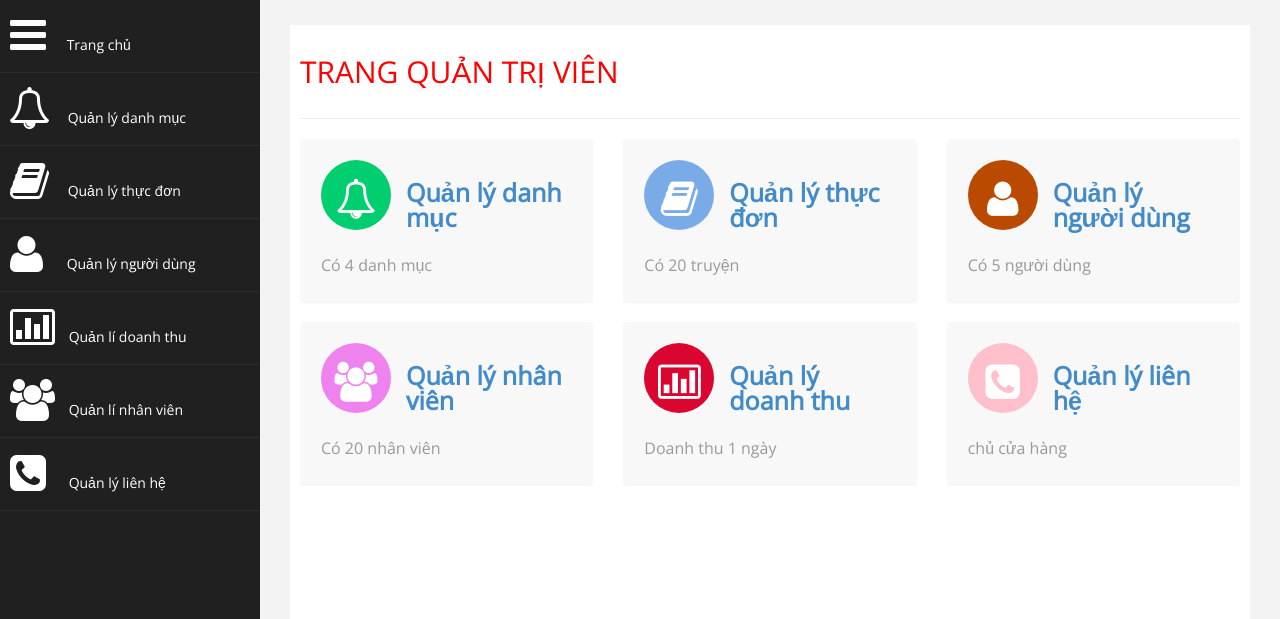
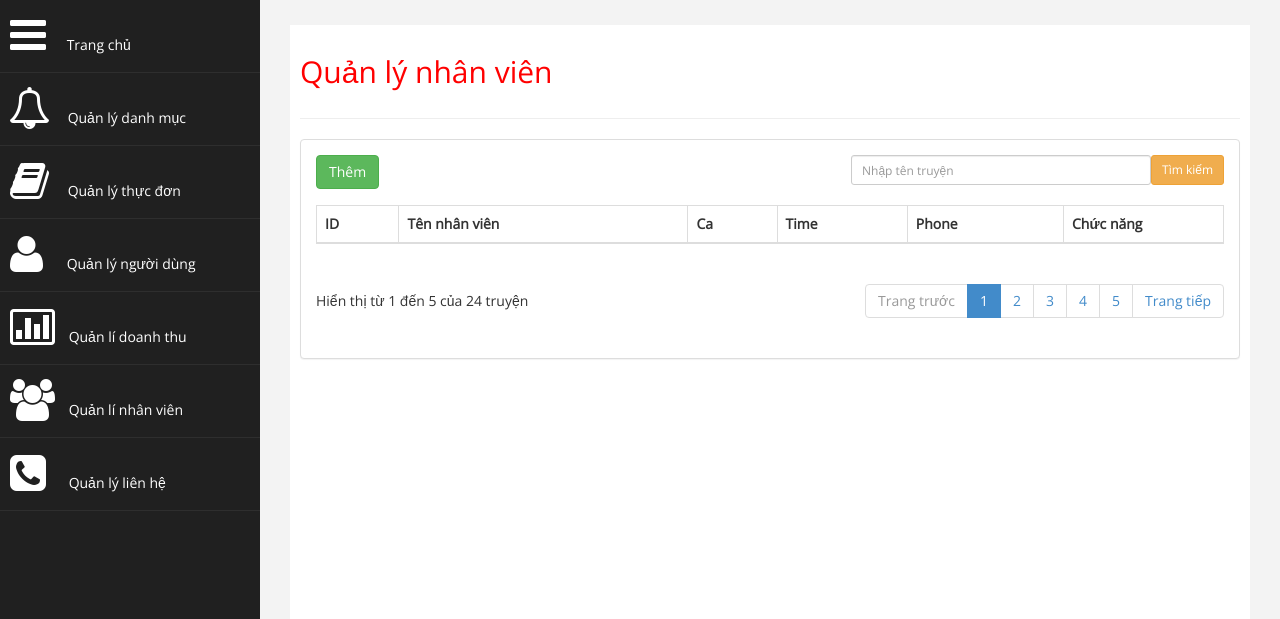
Before and after one commit to havy313/QLi_coffee, a PHP site: page /staff/index.php in a window 1280 px wide. Shown: the part 122-741 px from the top of the page. Run offline with PHP 8.4, Linux system fonts and the light colour scheme; the visitor is signed in with stand-in values (Sample User, id 1); tables that the repository leaves empty or names only in its code hold one stand-in row (values such as "Sample post"); lists and menus that the app fills with data are empty; some libraries are stand-ins or nearby versions.

Commit message:
update staff

```diff
--- a/menu/index.php
+++ b/menu/index.php
@@ -76,7 +76,7 @@
                                              if ($arItem['hinhanh'] != '' ) {
 
                                             ?>
-                                            <img src="/files/<?php echo $arItem['hinhanh'];?>" alt="" height="80px" width="100px" />
+                                            <img src="/files/<?php echo $arItem['hinhanh'];?>" alt="" height="100px" width="100px"/>
                                             <?php
                                                 }
                                             ?>
--- /dev/null
+++ b/staff/index.php
@@ -0,0 +1,108 @@
+<?php require_once $_SERVER['DOCUMENT_ROOT'] . '/templates/admin/inc/header.php';
+
+?>
+<?php require_once $_SERVER['DOCUMENT_ROOT'] . '/templates/admin/inc/leftbar.php'; ?>
+<div id="page-wrapper">
+    <div id="page-inner">
+        <div class="row">
+            <div class="col-md-12">
+                <h2>Quản lý nhân viên</h2>
+            </div>
+        </div>
+        <!-- /. ROW  -->
+        <hr />
+        <?php
+          if (isset($_GET['msg'])){
+              echo $_GET['msg'];
+          }
+        ?>
+        <div class="row">
+            <div class="col-md-12">
+                <!-- Advanced Tables -->
+                <div class="panel panel-default">
+                    <div class="panel-body">
+                        <div class="table-responsive">
+                            <div class="row">
+                                <div class="col-sm-6">
+                                    <a href="add.php" class="btn btn-success btn-md">Thêm</a>
+                                </div>
+                                <div class="col-sm-6" style="text-align: right;">
+                                    <form method="post" action="">
+                                        <input type="submit" name="search" value="Tìm kiếm" class="btn btn-warning btn-sm" style="float:right" />
+                                        <input type="search" class="form-control input-sm" placeholder="Nhập tên truyện" style="float:right; width: 300px;" />
+                                        <div style="clear:both"></div>
+                                    </form><br />
+                                </div>
+                            </div>
+
+                            <table class="table table-striped table-bordered table-hover" id="dataTables-example">
+                                <thead>
+                                    <tr>
+                                        <th>ID</th>
+                                        <th>Tên nhân viên</th>
+                                        <th>Ca</th>
+                                        <th>Time</th>
+                                        <th>Phone</th>
+                                        <th width="160px" >Chức năng</th>
+                                    </tr>
+                                </thead>
+                                <tbody>
+                                    <!-- lấy ra tất cả danh mục tin -->
+                                    <?php
+                                        $query = 'SELECT * FROM nhanvien INNER JOIN ca ON nhanvien.ca = ca.id_ca
+                                                   ORDER BY nhanvien.id_nhanvien ASC';
+                                        $result = $mysqli->query($query);
+                                        while ($arItem = mysqli_fetch_assoc($result)) {
+                                           $id_nhanvien = $arItem['id_nhanvien'];
+                                           $ten_nhanvien = $arItem['ten_nhanvien'];
+                                           $ca = $arItem['ca'];
+                                           $time = $arItem['Time'];
+                                           $phone = $arItem['phone'];
+                                    ?>
+                                    <tr class="gradeX">
+                                        <td><?php echo $id_nhanvien; ?></td>
+                                        <td><?php echo $ten_nhanvien; ?></td>
+                                        <td><?php echo $ca; ?></td>
+                                        <td><?php echo $time; ?></td>
+                                        <td><?php echo $phone; ?></td>
+
+                                        <td class="center">
+                                            <a href="edit.php?id=<?php echo $id_nhanvien; ?>" title="" class="btn btn-primary"><i class="fa fa-edit "></i> Sửa</a>
+                                            <a href="del.php?id=<?php echo $id_nhanvien; ?>" onclick="return confirm('Bạn có thật sự muốn xóa danh mục này?')" title="" class="btn btn-danger"><i class="fa fa-pencil"></i> Xóa</a>
+                                        </td>
+                                    </tr>
+                                   <?php
+                                        }
+                                   ?>
+                                </tbody>
+                            </table>
+                            <div class="row">
+                                <div class="col-sm-6">
+                                    <div class="dataTables_info" id="dataTables-example_info" style="margin-top:27px">Hiển thị từ 1 đến 5 của 24 truyện</div>
+                                </div>
+                                <div class="col-sm-6" style="text-align: right;">
+                                    <div class="dataTables_paginate paging_simple_numbers" id="dataTables-example_paginate">
+                                        <ul class="pagination">
+                                            <li class="paginate_button previous disabled" aria-controls="dataTables-example" tabindex="0" id="dataTables-example_previous"><a href="#">Trang trước</a></li>
+                                            <li class="paginate_button active" aria-controls="dataTables-example" tabindex="0"><a href="#">1</a></li>
+                                            <li class="paginate_button " aria-controls="dataTables-example" tabindex="0"><a href="#">2</a></li>
+                                            <li class="paginate_button " aria-controls="dataTables-example" tabindex="0"><a href="#">3</a></li>
+                                            <li class="paginate_button " aria-controls="dataTables-example" tabindex="0"><a href="#">4</a></li>
+                                            <li class="paginate_button " aria-controls="dataTables-example" tabindex="0"><a href="#">5</a></li>
+                                            <li class="paginate_button next" aria-controls="dataTables-example" tabindex="0" id="dataTables-example_next"><a href="#">Trang tiếp</a></li>
+                                        </ul>
+                                    </div>
+                                </div>
+                            </div>
+                        </div>
+
+                    </div>
+                </div>
+                <!--End Advanced Tables -->
+            </div>
+        </div>
+    </div>
+
+</div>
+<!-- /. PAGE INNER  -->
+<?php require_once $_SERVER['DOCUMENT_ROOT'] . '/templates/admin/inc/footer.php'; ?>
--- a/templates/admin/inc/header.php
+++ b/templates/admin/inc/header.php
@@ -11,7 +11,7 @@
     <meta charset="utf-8" />
     <meta name="viewport" content="width=device-width, initial-scale=1.0" />
 
-    <title>AdminCP | VinaEnter Edu</title>
+    <title>Starbucks | Quản lí</title>
     <!-- BOOTSTRAP STYLES-->
     <link href="/templates/admin/assets/css/bootstrap.css" rel="stylesheet" />
     <!-- FONTAWESOME STYLES-->
```
Also changed, not shown: staff/add.php (added, +82 -0 lines), staff/edit.php (added, +90 -0 lines), staff/del.php (added).
